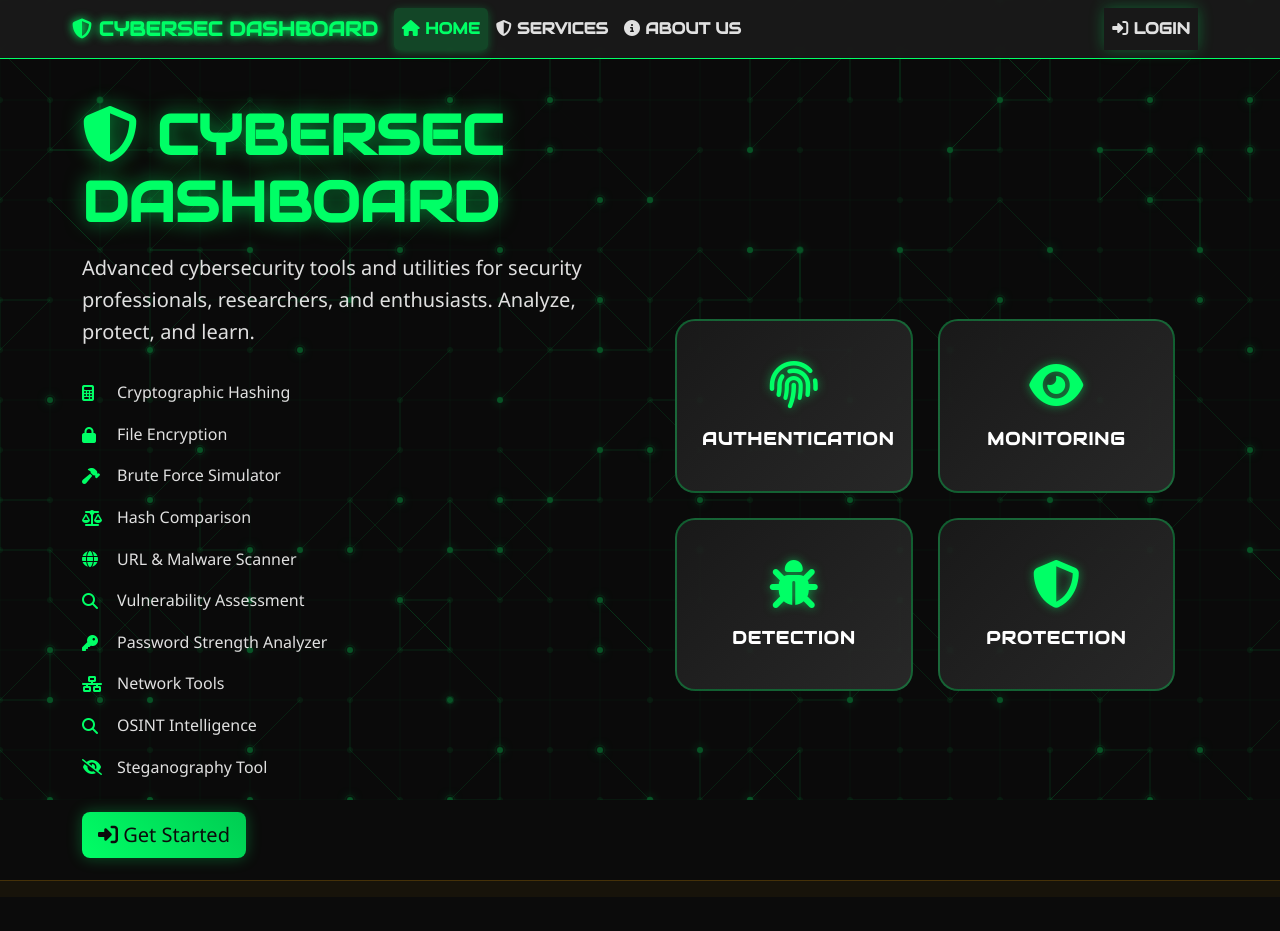
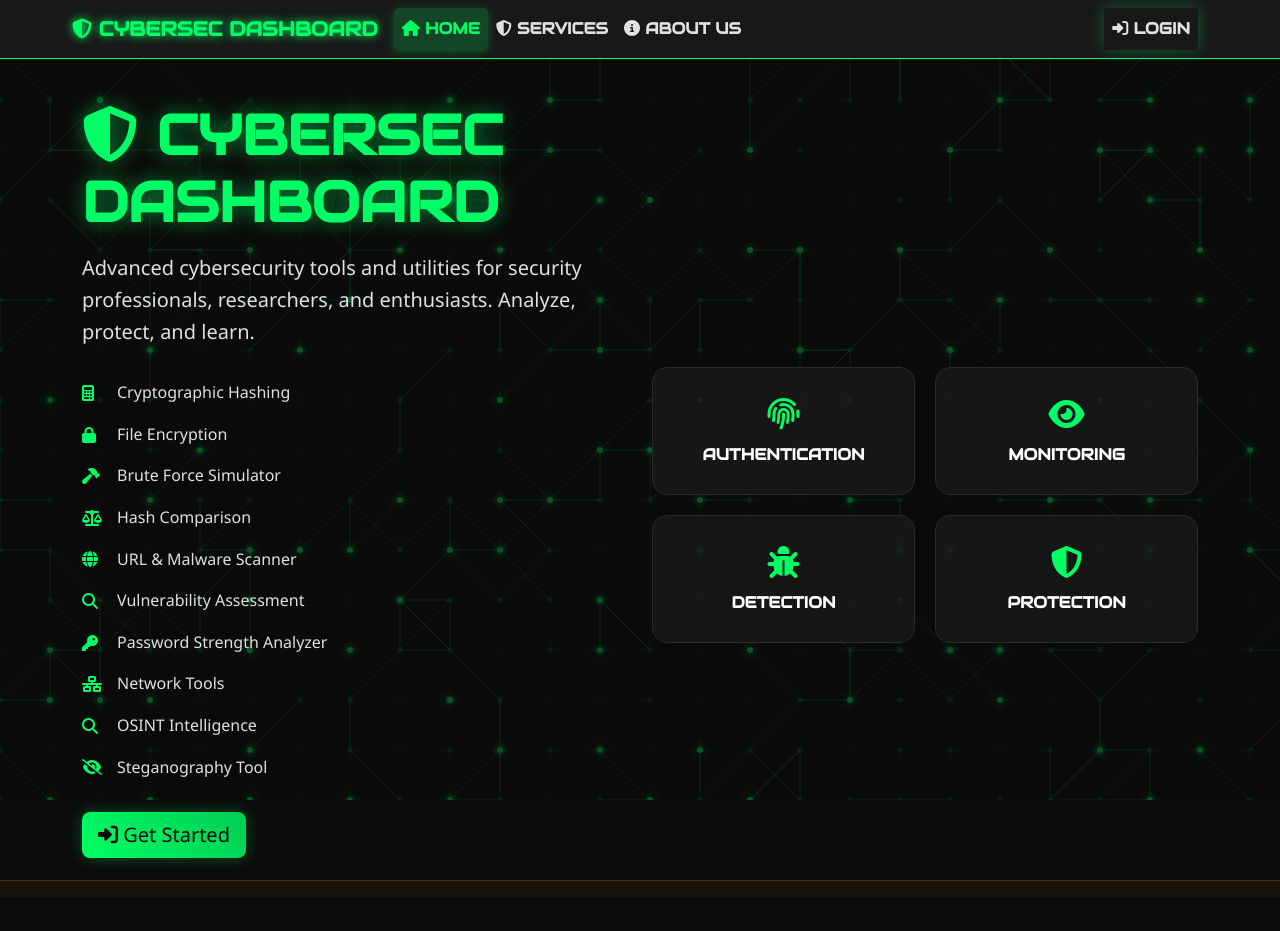
Before and after one commit to jas-preet-singh/C-SENTINAL-Cybersecurity-Dashboard-, a Flask app: page / in a window 1280 px wide. Shown: the top 931 px of the page. Run offline with Flask 3, Linux system fonts and the light colour scheme; parts of the project's set-up code (start-up, migrations or seed data) failed here and were passed over.

Commit message:
Adjust the platform's visual display and spacing for a better user experience
Revert UI changes in static/css/style.css to a previous, more compact layout, including reduced grid gaps and item padding, and simplified hover effects.

Replit-Commit-Author: Agent
Replit-Commit-Session-Id: 6ff4cf42-0add-4672-893f-6e330ed8513d
Replit-Commit-Checkpoint-Type: full_checkpoint
Replit-Commit-Screenshot-Url: https://storage.googleapis.com/screenshot-production-us-central1/bf428374-0748-4566-b4cb-974ad830c269/6ff4cf42-0add-4672-893f-6e330ed8513d/Lx5NEQ4

```diff
--- a/static/css/style.css
+++ b/static/css/style.css
@@ -922,65 +922,35 @@ small {
 .security-grid {
     display: grid;
     grid-template-columns: repeat(2, 1fr);
-    gap: 25px;
+    gap: 20px;
     margin-top: 50px;
-    max-width: 500px;
-    margin-left: auto;
-    margin-right: auto;
 }
 
 .security-item {
-    background: linear-gradient(135deg, rgba(26, 26, 26, 0.95), rgba(42, 42, 42, 0.95));
-    border: 2px solid rgba(0, 255, 102, 0.3);
-    border-radius: 20px;
-    padding: 40px 25px;
+    background: rgba(26, 26, 26, 0.8);
+    border: 1px solid var(--bg-tertiary);
+    border-radius: 15px;
+    padding: 30px 20px;
     text-align: center;
     transition: all 0.3s ease;
-    position: relative;
-    overflow: hidden;
-}
-
-.security-item::before {
-    content: '';
-    position: absolute;
-    top: 0;
-    left: 0;
-    right: 0;
-    bottom: 0;
-    background: linear-gradient(135deg, transparent, rgba(0, 255, 102, 0.05));
-    opacity: 0;
-    transition: opacity 0.3s ease;
-}
-
-.security-item:hover::before {
-    opacity: 1;
 }
 
 .security-item:hover {
     border-color: var(--accent-green);
-    box-shadow: 0 0 30px rgba(0, 255, 102, 0.4);
-    transform: translateY(-8px) scale(1.02);
+    box-shadow: 0 0 20px rgba(0, 255, 102, 0.2);
+    transform: translateY(-5px);
 }
 
 .security-item i {
-    font-size: 3rem;
-    color: var(--accent-green);
-    margin-bottom: 20px;
+    font-size: 2rem;
+    color: var(--accent-green);
+    margin-bottom: 15px;
     display: block;
-    position: relative;
-    z-index: 2;
-    text-shadow: 0 0 10px rgba(0, 255, 102, 0.5);
 }
 
 .security-item h6 {
     color: var(--text-primary);
     margin: 0;
-    font-size: 1.1rem;
-    font-weight: 600;
-    text-transform: uppercase;
-    letter-spacing: 1px;
-    position: relative;
-    z-index: 2;
 }
 
 /* Welcome Card */
```
Also changed, not shown: attached_assets/image_1758032928579.png (added), 1 other file.
